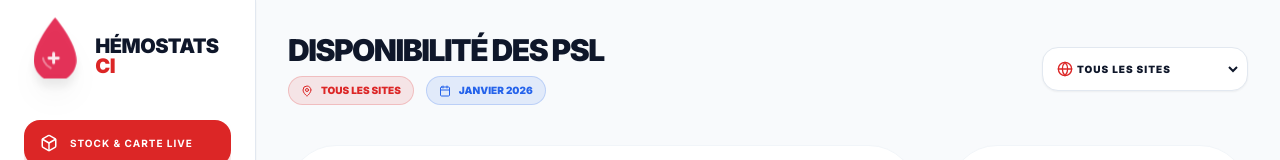
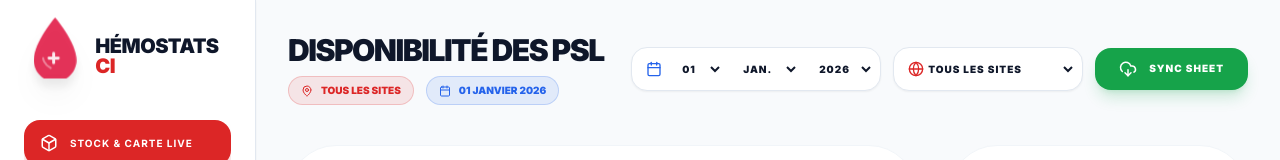
Before and after one commit to kamon10/hemostats-ci, a React (Vite) app: page / in a window 1280 px wide. Both pictures are taken after typing "Sample", "Sample123" into the empty fields and a click on the button "SE CONNECTER". Shown: the top 160 px of the page. Built offline with nearby package versions, Linux system fonts and the light colour scheme.

Commit message:
Add files via upload

```diff
--- a/App.tsx
+++ b/App.tsx
@@ -62,6 +62,7 @@ import PresProductSynthesis from './components/PresProductSynthesis';
 import Login from './components/Login';
 import Logo from './components/Logo';
 import { DistributionData, DistributionRow, BloodGroup, ProductType, MonthlyTrend } from './types';
+import { fetchSheetData } from './services/sheetService';
 
 const HARDCODED_SHEET_URL = "https://docs.google.com/spreadsheets/d/1iHaD6NfDQ0xKJP9lhhGdNn3eakmT1qUvu-YIL7kBXWg/edit?usp=sharing";
 
@@ -81,11 +82,29 @@ const App: React.FC = () => {
   const [selectedYear, setSelectedYear] = useState<string>('2026');
   const [selectedMonth, setSelectedMonth] = useState<string>('Janvier');
   const [selectedDay, setSelectedDay] = useState<string>('01');
-  const [selectedFacility, setSelectedFacility] = useState<string>('ALL');
   const [activeTab, setActiveTab] = useState<'daily' | 'monthly' | 'annual' | 'facilities' | 'synthesis' | 'site_synthesis' | 'product_synthesis' | 'rendu_synthesis' | 'ai_analysis' | 'stock' | 'pres_product'>('stock');
   const [darkMode, setDarkMode] = useState(false);
   const [isMobileMenuOpen, setIsMobileMenuOpen] = useState(false);
+
   const [customData, setCustomData] = useState<DistributionRowExtended[] | null>(null);
+  const [isSyncing, setIsSyncing] = useState(false);
+  const [lastSync, setLastSync] = useState<string | null>(null);
+
+  const syncWithSheet = async () => {
+    setIsSyncing(true);
+    try {
+      const data = await fetchSheetData();
+      if (data.length === 0) throw new Error("Le Sheet semble vide ou mal formaté.");
+      setCustomData(data);
+      setLastSync(new Date().toLocaleTimeString());
+      if (activeTab === 'stock') setActiveTab('synthesis');
+    } catch (err) {
+      console.error(err);
+      alert("Erreur de synchronisation : " + (err as Error).message);
+    } finally {
+      setIsSyncing(false);
+    }
+  };
 
   const navigationItems = useMemo(() => [
     { id: 'stock', icon: Box, label: 'Stock & Carte Live' },
@@ -186,17 +205,34 @@ const App: React.FC = () => {
     return allSitesDataMap[siteId];
   }, [selectedSiteName, siteId, nationalMockData, allSitesDataMap]);
 
+  // LOGIQUE DE FILTRAGE DES DONNÉES (SHEET OU MOCK)
   const filteredData = useMemo(() => {
     if (customData) {
       let data = customData;
-      if (selectedSiteName !== 'TOUS LES SITES') data = data.filter(row => row.site === selectedSiteName);
+
+      // Filtre par Site
+      if (selectedSiteName !== 'TOUS LES SITES') {
+        const search = selectedSiteName.replace('POLE ', '').toLowerCase();
+        data = data.filter(row => row.site.toLowerCase().includes(search));
+      }
+
+      // Filtre par Date (si les colonnes existent dans le Sheet)
+      // On s'adapte aux formats possibles
+      if (activeTab === 'daily') {
+         const targetDate = `${selectedDay}/${(MONTHS.indexOf(selectedMonth)+1).toString().padStart(2, '0')}/${selectedYear}`;
+         data = data.filter(row => !row.date || row.date === targetDate);
+      } else {
+         data = data.filter(row => !row.month || row.month.toLowerCase() === selectedMonth.toLowerCase());
+         data = data.filter(row => !row.year || row.year === selectedYear);
+      }
+
       return data;
     }
     return activeTab === 'daily' ? mockData.dailySite : mockData.monthlySite;
-  }, [activeTab, customData, mockData, selectedSiteName]);
+  }, [activeTab, customData, mockData, selectedSiteName, selectedDay, selectedMonth, selectedYear]);
 
   const detailedSynthesisData = useMemo(() => {
-    const sourceData = mockData.monthlySite.map(r => ({ ...r, site: selectedSiteName === 'TOUS LES SITES' ? (r as any).site : selectedSiteName } as DistributionRowExtended));
+    const sourceData = filteredData.map(r => ({ ...r, site: selectedSiteName === 'TOUS LES SITES' ? (r as any).site : selectedSiteName } as DistributionRowExtended));
     const aggregation: Record<string, Record<string, any>> = {};
     sourceData.forEach(row => {
       const s = row.site || selectedSiteName;
@@ -209,7 +245,7 @@ const App: React.FC = () => {
     const results: any[] = [];
     Object.entries(aggregation).forEach(([site, products]) => Object.entries(products).forEach(([product, data]) => results.push({ site, productType: product, ...data })));
     return results;
-  }, [mockData, selectedSiteName]);
+  }, [filteredData, selectedSiteName]);
 
   if (!isAuthenticated) return <Login onLogin={handleLogin} darkMode={darkMode} />;
 
@@ -234,34 +270,65 @@ const App: React.FC = () => {
 
       <main className={`transition-all duration-300 lg:ml-64 p-4 lg:p-8`}>
         <header className="flex flex-col xl:flex-row xl:items-center justify-between gap-6 mb-10">
-          <div>
-            <h2 className="text-2xl lg:text-3xl font-black tracking-tighter uppercase mb-2">
+          <div className="flex flex-col gap-2">
+            <h2 className="text-2xl lg:text-3xl font-black tracking-tighter uppercase leading-tight">
               {activeTab === 'stock' ? 'DISPONIBILITÉ DES PSL' : activeTab.replace('_', ' ').toUpperCase()}
             </h2>
             <div className="flex flex-wrap items-center gap-3">
               <div className="flex items-center gap-2 bg-red-600/10 text-red-600 px-3 py-1.5 rounded-full text-[10px] font-black uppercase border border-red-600/20"><MapPin size={12} /> {selectedSiteName}</div>
-              <div className="flex items-center gap-2 bg-blue-600/10 text-blue-600 px-3 py-1.5 rounded-full text-[10px] font-black uppercase border border-blue-600/20"><Calendar size={12} /> {selectedMonth} {selectedYear}</div>
+              <div className="flex items-center gap-2 bg-blue-600/10 text-blue-600 px-3 py-1.5 rounded-full text-[10px] font-black uppercase border border-blue-600/20"><Calendar size={12} /> {selectedDay} {selectedMonth} {selectedYear}</div>
+              {customData && <div className="flex items-center gap-2 bg-green-600/10 text-green-600 px-3 py-1.5 rounded-full text-[10px] font-black uppercase border border-green-600/20"><FileSpreadsheet size={12} /> Live Sheet ({filteredData.length} lignes)</div>}
             </div>
           </div>
-          <div className="flex flex-wrap gap-3">
-             <div className="w-full sm:w-auto bg-white dark:bg-slate-800 rounded-2xl border border-slate-200 dark:border-slate-700 shadow-sm p-1.5 flex items-center">
+
+          <div className="flex flex-wrap items-center gap-3">
+             <div className="flex items-center gap-2 bg-white dark:bg-slate-800 rounded-2xl border border-slate-200 dark:border-slate-700 shadow-sm p-1.5">
+                <Calendar size={16} className="text-blue-600 ml-2" />
+                <select value={selectedDay} onChange={(e) => setSelectedDay(e.target.value)} className="bg-transparent border-none outline-none text-[10px] font-black uppercase tracking-widest cursor-pointer px-2 py-2 border-r border-slate-100 dark:border-slate-700">
+                  {DAYS.map(d => <option key={d} value={d.padStart(2, '0')}>{d.padStart(2, '0')}</option>)}
+                </select>
+                <select value={selectedMonth} onChange={(e) => setSelectedMonth(e.target.value)} className="bg-transparent border-none outline-none text-[10px] font-black uppercase tracking-widest cursor-pointer px-2 py-2 border-r border-slate-100 dark:border-slate-700">
+                  {MONTHS.map(m => <option key={m} value={m}>{m.substring(0, 3)}.</option>)}
+                </select>
+                <select value={selectedYear} onChange={(e) => setSelectedYear(e.target.value)} className="bg-transparent border-none outline-none text-[10px] font-black uppercase tracking-widest cursor-pointer px-2 py-2">
+                  {YEARS.map(y => <option key={y} value={y}>{y}</option>)}
+                </select>
+             </div>
+
+             <div className="bg-white dark:bg-slate-800 rounded-2xl border border-slate-200 dark:border-slate-700 shadow-sm p-1.5 flex items-center">
                 <Globe size={16} className="text-red-600 ml-2" />
-                <select value={selectedSiteName} onChange={(e) => setSelectedSiteName(e.target.value)} className="bg-transparent border-none outline-none text-[10px] font-black uppercase tracking-widest cursor-pointer pr-8 py-2 min-w-[150px]">
+                <select value={selectedSiteName} onChange={(e) => setSelectedSiteName(e.target.value)} className="bg-transparent border-none outline-none text-[10px] font-black uppercase tracking-widest cursor-pointer pr-4 py-2 min-w-[120px]">
                   <option value="TOUS LES SITES">TOUS LES SITES</option>
                   {AVAILABLE_SITES.map(s => <option key={s.id} value={s.name}>{s.name}</option>)}
                 </select>
               </div>
+
+             <button
+               onClick={syncWithSheet}
+               disabled={isSyncing}
+               className={`flex items-center gap-3 px-6 py-3 rounded-2xl font-black uppercase text-[10px] tracking-widest transition-all ${isSyncing ? 'bg-slate-100 text-slate-400' : 'bg-green-600 text-white shadow-lg shadow-green-600/20 hover:scale-105 active:scale-95'}`}
+             >
+               {isSyncing ? <RefreshCw size={18} className="animate-spin" /> : <CloudDownload size={18} />}
+               <span className="hidden sm:inline">{isSyncing ? 'Synchronisation...' : 'Sync Sheet'}</span>
+             </button>
           </div>
         </header>
 
         {activeTab === 'stock' ? (
           <StockDashboard data={mockData} allSitesData={allSitesDataMap} darkMode={darkMode} onSiteSelect={(name) => setSelectedSiteName(name)} />
         ) : activeTab === 'pres_product' ? (
-          <PresProductSynthesis data={nationalMockData.summary} darkMode={darkMode} month={selectedMonth} year={selectedYear} />
+          <PresProductSynthesis data={detailedSynthesisData} darkMode={darkMode} month={selectedMonth} year={selectedYear} />
+        ) : activeTab === 'synthesis' ? (
+           <div className="space-y-8">
+              <DataCharts data={filteredData} title={`${selectedSiteName}`} darkMode={darkMode} />
+              <div className={`p-4 lg:p-8 rounded-[40px] border ${darkMode ? 'bg-slate-800 border-slate-700' : 'bg-white border-slate-100 shadow-sm'}`}>
+                  <DistributionTable data={filteredData} darkMode={darkMode} />
+              </div>
+           </div>
         ) : activeTab === 'annual' ? (
           <AnnualCharts data={mockData.annualTrend} darkMode={darkMode} siteName={selectedSiteName} />
         ) : activeTab === 'site_synthesis' ? (
-          <SiteSynthesis data={[]} darkMode={darkMode} month={selectedMonth} year={selectedYear} />
+          <SiteSynthesis data={detailedSynthesisData} darkMode={darkMode} month={selectedMonth} year={selectedYear} />
         ) : (
           <div className="space-y-8">
             <DataCharts data={filteredData} title={`${selectedSiteName}`} darkMode={darkMode} />
@@ -270,6 +337,15 @@ const App: React.FC = () => {
             </div>
           </div>
         )}
+
+        {lastSync && (
+          <div className="fixed bottom-6 right-6 z-[60] animate-in slide-in-from-right-10">
+             <div className="bg-white/80 dark:bg-slate-800/80 backdrop-blur-xl border border-slate-200 dark:border-slate-700 px-4 py-2 rounded-full shadow-2xl flex items-center gap-3">
+                <div className="w-2 h-2 rounded-full bg-green-500 animate-pulse"></div>
+                <span className="text-[10px] font-black uppercase tracking-widest text-slate-500">Dernière Sync: {lastSync}</span>
+             </div>
+          </div>
+        )}
       </main>
     </div>
   );
```
